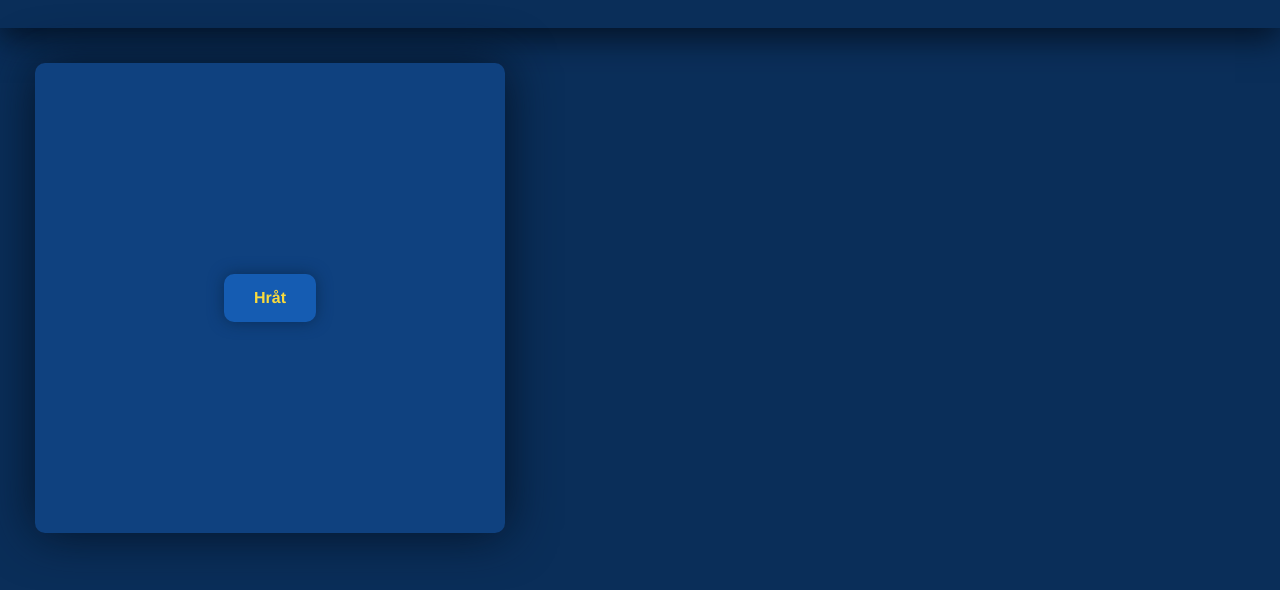
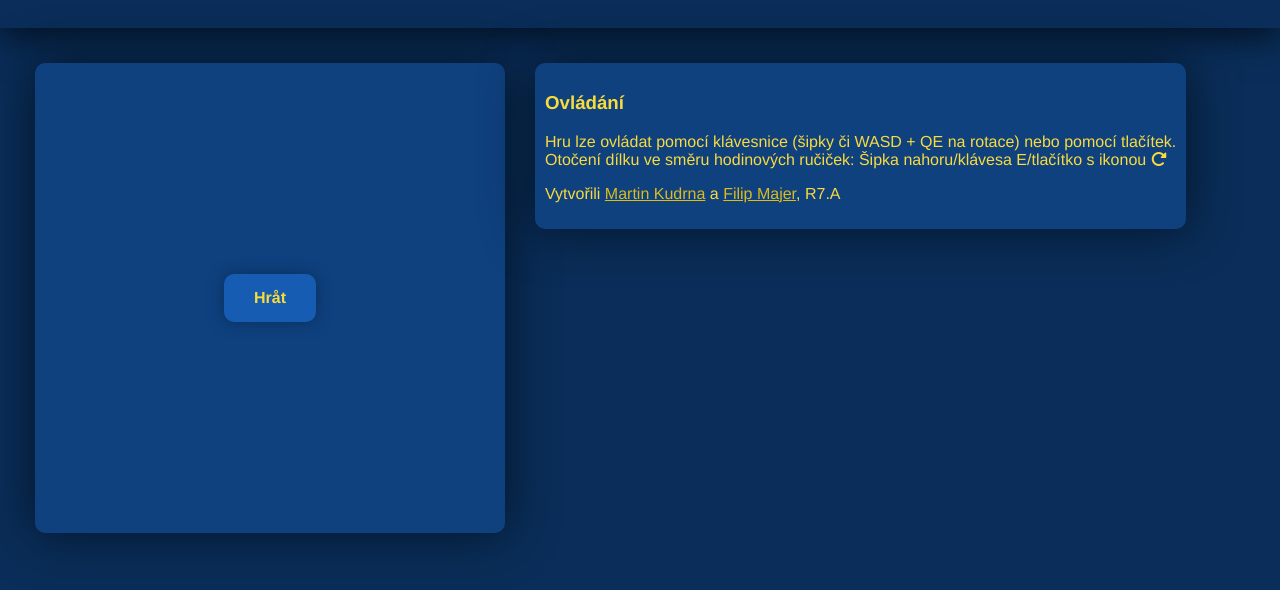
Before and after one commit to septima2024/septima2024.github.io, a plain HTML site: page index.html in a window 1280 px wide. Shown: the part 66-656 px from the top of the page. Drawn offline with nearby package versions, Linux system fonts and the light colour scheme.

Commit message:
Add partial credits and instructions
Will be finished soon

```diff
--- a/index.html
+++ b/index.html
@@ -74,6 +74,23 @@
 					</button>
 				</div>
 			</section>
+			<section class="credits-and-instructions-wrap">
+				<h3>Ovládání</h3>
+				<p class="credits-and-instructions">
+					Hru lze ovládat pomocí klávesnice (šipky či WASD + QE na
+					rotace) nebo pomocí tlačítek. <br />
+					Otočení dílku ve směru hodinových ručiček: Šipka
+					nahoru/klávesa E/tlačítko s ikonou
+					<i class="fa-solid fa-rotate-right"></i>
+				</p>
+				<p class="credits-and-instructions">
+					Vytvořili
+					<a href="https://github.com/Pandicon/">Martin Kudrna</a>
+					a
+					<a href="https://github.com/bipentihexium">Filip Majer</a>,
+					R7.A
+				</p>
+			</section>
 		</main>
 	</body>
 </html>
--- a/main.css
+++ b/main.css
@@ -5,8 +5,9 @@
 	--primary1: #0f417f;
 	--primary2: #0a2e59;
 	--primary3: #041326;
+	--secondary: #f9db3d;
 	--secondary-1: #f9e57c;
-	--secondary: #f9db3d;
+	--secondary-2: #dcbb1a;
 }
 
 * {
@@ -36,6 +37,9 @@ h1 {
 	color: var(--secondary);
 	font-size: 30px;
 }
+h3 {
+	color: var(--secondary);
+}
 
 main {
 	padding: 20px;
@@ -53,6 +57,9 @@ section {
 	margin: 15px;
 	box-shadow: 0px 0px 50px var(--primary3);
 	background-color: var(--primary1);
+}
+.credits-and-instructions-wrap {
+	display: block;
 }
 .info {
 	display: flex;
@@ -118,6 +125,13 @@ button:hover {
 	align-items: center;
 }
 
+.credits-and-instructions {
+	color: var(--secondary);
+}
+.credits-and-instructions a {
+	color: var(--secondary-2);
+}
+
 @media only screen and (max-width:1250px) {
 	main {
 		padding: 20px;
```
